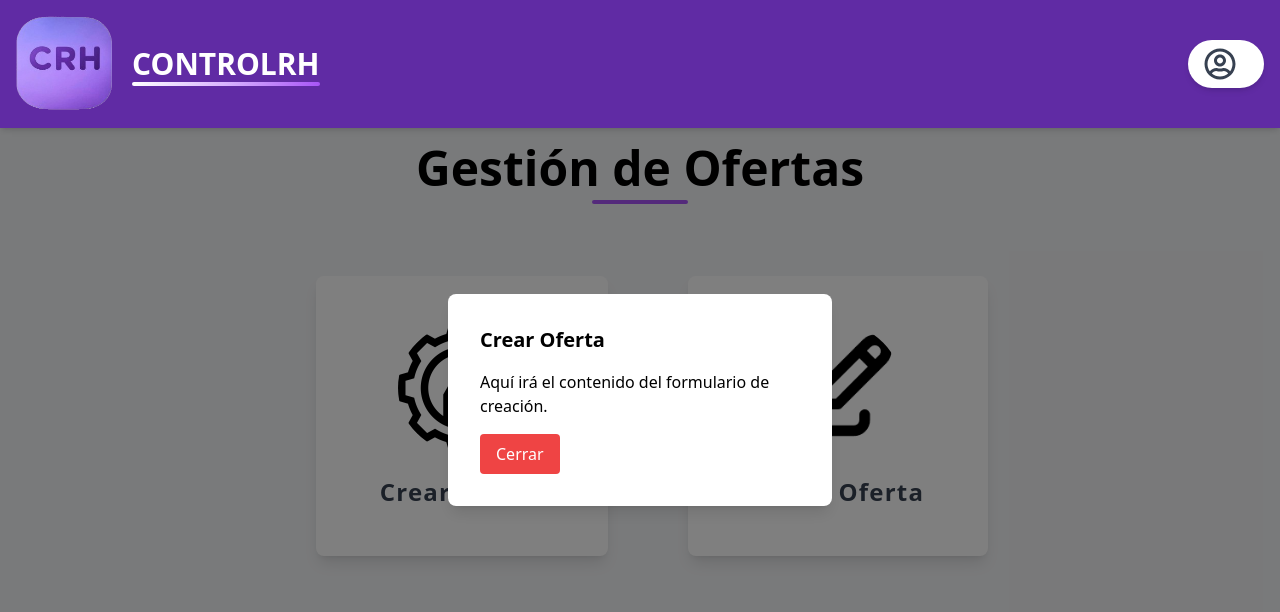
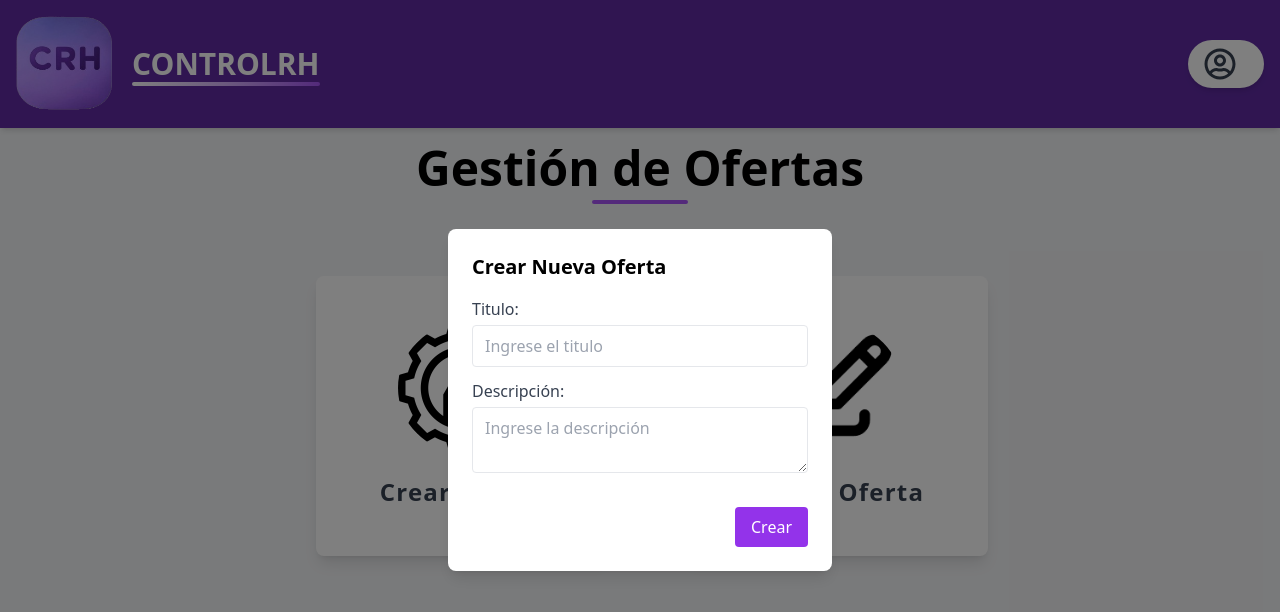
Before and after one commit to SantiagoOsuna07/ControlRHFront, a React (Vite) app: page /offers in a window 1280 px wide. Both pictures are taken after a click on the element "Crear Oferta". Shown: the top 612 px of the page. Built offline with nearby package versions, Linux system fonts and the light colour scheme.

Commit message:
Ajustes para editar ofertas

```diff
--- a/src/Components/modalPackage/CreateOfferModal.jsx
+++ b/src/Components/modalPackage/CreateOfferModal.jsx
@@ -6,20 +6,20 @@ export default function CreateOfferModal({ isOpen, onClose, onCreate }) {
     const [showConfirmation, setShowConfirmation] = useState(false);
 
     const handleCreateClick = () => {
-        setShowConfirmation(true);
+        setShowConfirmation(true);  // Mostrar la confirmación cuando el usuario haga clic en "Crear"
     };
 
     const confirmCreate = () => {
-        onCreate({ title, description });
-        setShowConfirmation(false);
-        onClose();
+        onCreate({ title, description });  // Llamar a onCreate para enviar los datos
+        setShowConfirmation(false);  // Cerrar la confirmación
+        onClose();  // Cerrar el modal
     };
 
-    if (!isOpen) return null;
+    if (!isOpen) return null;  // Si isOpen es false, no renderizar el modal
 
     return (
         <>
-        <div className="fixed inset-0 flex items-center justify-center bg-black bg-opacity-50">
+        <div className="fixed inset-0 flex items-center justify-center bg-black bg-opacity-50 z-50">  {/* Aseguramos que el modal esté por encima de otros elementos */}
             <div className="bg-white p-6 rounded-lg shadow-lg w-96">
                 <h2 className="text-xl font-bold mb-4">Crear Nueva Oferta</h2>
 
@@ -49,7 +49,7 @@ export default function CreateOfferModal({ isOpen, onClose, onCreate }) {
         </div>
 
         {showConfirmation && (
-            <div className="fixed inset-0 flex items-center justify-center bg-black bg-opacity-50">
+            <div className="fixed inset-0 flex items-center justify-center bg-black bg-opacity-50 z-50">  {/* Mantenemos el z-index para la confirmación también */}
                 <div className="bg-white p-6 rounded-lg shadow-lg w-80">
                     <h3 className="text-lg font-bold mb-4">¿Estás seguro?</h3>
                     <p>¿Desea crear esta oferta laboral?</p>
@@ -66,5 +66,5 @@ export default function CreateOfferModal({ isOpen, onClose, onCreate }) {
             </div>
         )}
     </>
-    )
+    );
 }
--- a/src/pages/Offers.jsx
+++ b/src/pages/Offers.jsx
@@ -2,6 +2,7 @@ import React, { useState } from "react";
 import LoggedHeader from "../Components/headerPackage/LoggedHeader";
 import crearOfertaImg from "../assets/Crear.png";
 import editarOfertaImg from "../assets/Edit.png";
+import CreateOfferModal from "../Components/modalPackage/CreateOfferModal";
 
 export default function Offers() {
   const [isCreateModalOpen, setIsCreateModalOpen] = useState(false);
@@ -25,14 +26,13 @@ export default function Offers() {
           {/* Card Crear Oferta */}
           <div
             className="m-6 group px-16 py-12 bg-white rounded-lg flex flex-col items-center justify-center gap-6 relative after:absolute after:h-full after:bg-[#d0b3ff] z-20 shadow-lg after:-z-20 after:w-full after:inset-0 after:rounded-lg transition-all duration-300 hover:transition-all hover:duration-300 after:transition-all after:duration-500 after:hover:transition-all after:hover:duration-500 overflow-hidden cursor-pointer after:-translate-y-full after:hover:translate-y-0"
-            onClick={() => setIsCreateModalOpen(true)}
+            onClick={() => setIsCreateModalOpen(true)}  // Abrir modal al hacer clic
           >
             <img
               src={crearOfertaImg}
               alt="Crear Oferta"
               className="w-32 h-32 object-cover rounded-full"
             />
-
             <p className="font-semibold text-gray-700 tracking-wider text-2xl group-hover:text-white">
               Crear Oferta
             </p>
@@ -43,12 +43,11 @@ export default function Offers() {
             className="m-6 group px-16 py-12 bg-white rounded-lg flex flex-col items-center justify-center gap-6 relative after:absolute after:h-full after:bg-[#d0b3ff] z-20 shadow-lg after:-z-20 after:w-full after:inset-0 after:rounded-lg transition-all duration-300 hover:transition-all hover:duration-300 after:transition-all after:duration-500 after:hover:transition-all after:hover:duration-500 overflow-hidden cursor-pointer after:-translate-y-full after:hover:translate-y-0"
             onClick={() => setIsEditModalOpen(true)}
           >
-             <img
+            <img
               src={editarOfertaImg}
-              alt="Crear Oferta"
+              alt="Editar Oferta"
               className="w-32 h-32 object-cover rounded-full"
             />
-
             <p className="font-semibold text-gray-700 tracking-wider text-2xl group-hover:text-white">
               Editar Oferta
             </p>
@@ -58,34 +57,14 @@ export default function Offers() {
 
       {/* Modal Crear Oferta */}
       {isCreateModalOpen && (
-        <div className="fixed inset-0 bg-black bg-opacity-50 flex justify-center items-center z-30">
-          <div className="bg-white p-8 rounded-lg shadow-lg w-96">
-            <h2 className="text-xl font-bold mb-4">Crear Oferta</h2>
-            <p>Aquí irá el contenido del formulario de creación.</p>
-            <button
-              className="mt-4 bg-red-500 text-white px-4 py-2 rounded"
-              onClick={() => setIsCreateModalOpen(false)}
-            >
-              Cerrar
-            </button>
-          </div>
-        </div>
-      )}
-
-      {/* Modal Editar Oferta */}
-      {isEditModalOpen && (
-        <div className="fixed inset-0 bg-black bg-opacity-50 flex justify-center items-center z-30">
-          <div className="bg-white p-8 rounded-lg shadow-lg w-96">
-            <h2 className="text-xl font-bold mb-4">Editar Oferta</h2>
-            <p>Aquí irá el contenido del formulario de edición.</p>
-            <button
-              className="mt-4 bg-red-500 text-white px-4 py-2 rounded"
-              onClick={() => setIsEditModalOpen(false)}
-            >
-              Cerrar
-            </button>
-          </div>
-        </div>
+        <CreateOfferModal
+          isOpen={isCreateModalOpen}  // Se pasa el estado isOpen aquí
+          onClose={() => setIsCreateModalOpen(false)}  // Cerrar modal
+          onCreate={(offer) => {
+            console.log("Oferta creada:", offer);  // Aquí puedes manejar la lógica después de crear la oferta
+            setIsCreateModalOpen(false);  // Cerrar el modal tras crear
+          }}
+        />
       )}
     </div>
   );
```
